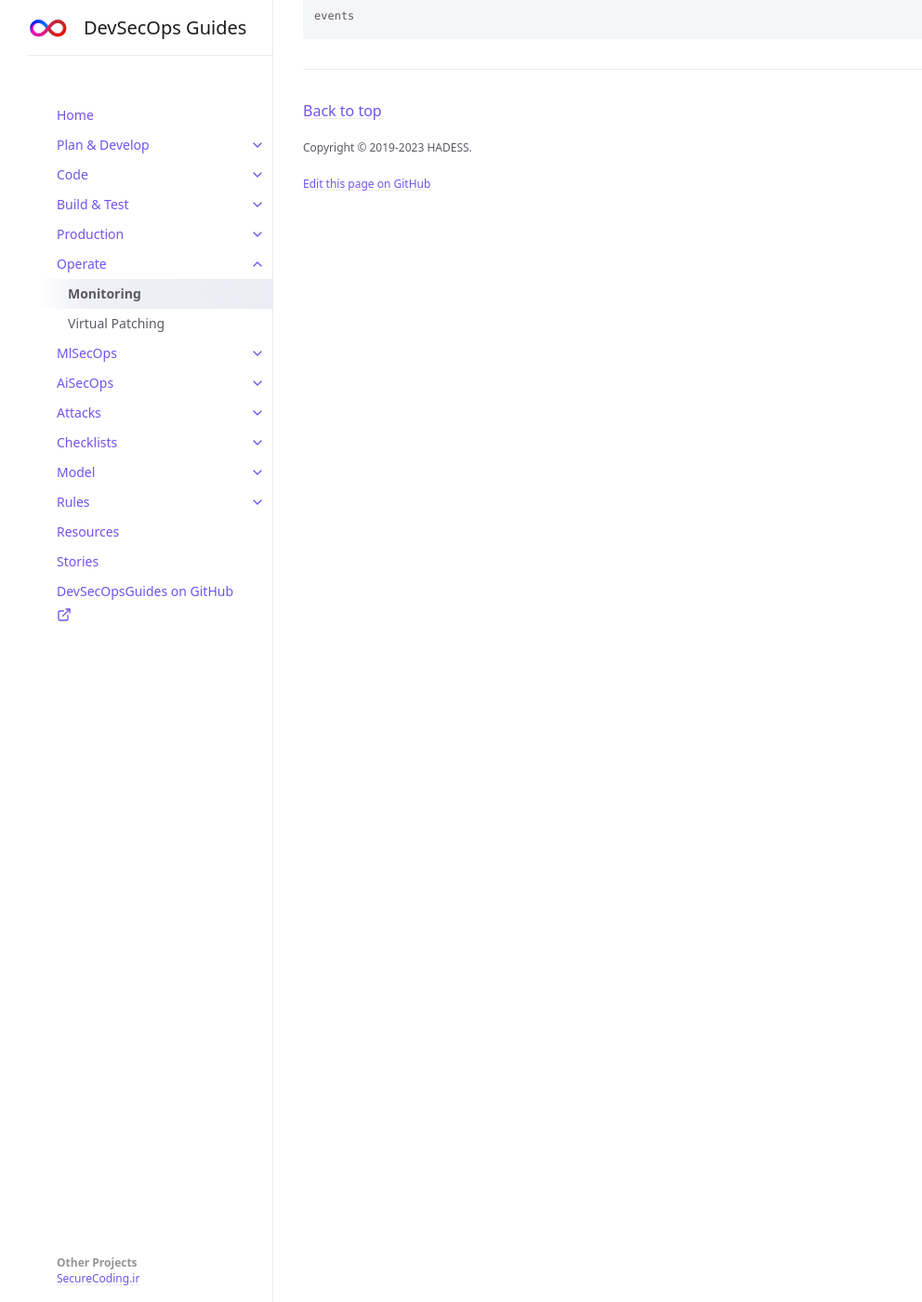
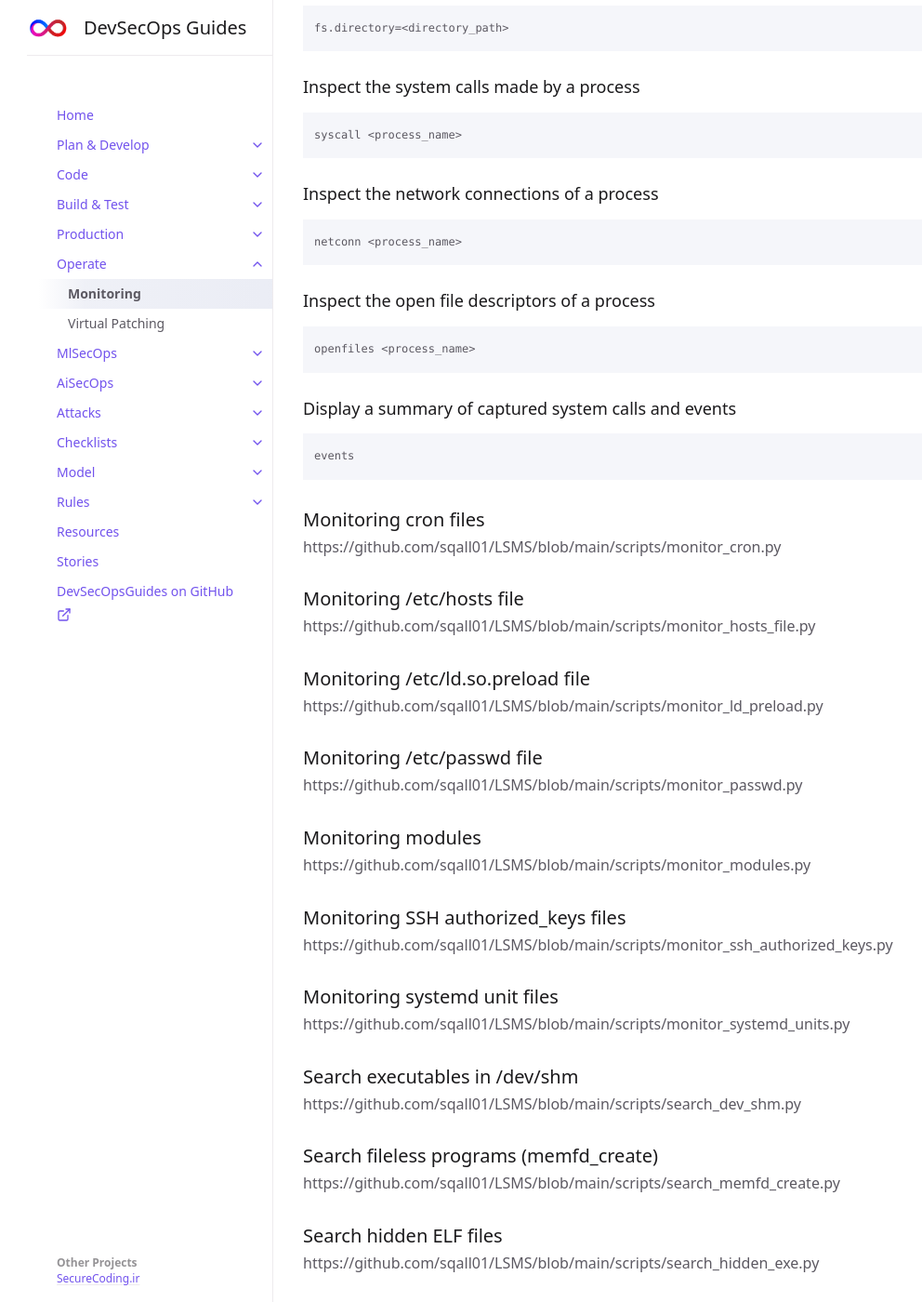
Before and after one commit to devsecopsguides/devsecopsguides.github.io, a Jekyll site: the page built from docs/operate/monitoring.md, in a window 1280 px wide and 1400 px high, scrolled down 21235 px. Shown: the whole window at 93% size, without its empty margins (78-1070 px from the left). Built offline with Jekyll 4.4.1, drawn with Linux system fonts in a browser that asks for light colours; some of the changed text lies outside the part shown.

Commit message:
add lsms script

````diff
--- a/docs/operate/monitoring.md
+++ b/docs/operate/monitoring.md
@@ -988,3 +988,108 @@ openfiles <process_name>
 ```
 events
 ```
+
+
+## Monitoring cron files
+
+
+https://github.com/sqall01/LSMS/blob/main/scripts/monitor_cron.py
+
+
+
+## Monitoring /etc/hosts file
+
+
+https://github.com/sqall01/LSMS/blob/main/scripts/monitor_hosts_file.py
+
+
+## Monitoring /etc/ld.so.preload file
+
+
+https://github.com/sqall01/LSMS/blob/main/scripts/monitor_ld_preload.py
+
+
+## Monitoring /etc/passwd file
+
+
+https://github.com/sqall01/LSMS/blob/main/scripts/monitor_passwd.py
+
+
+## Monitoring modules
+
+
+https://github.com/sqall01/LSMS/blob/main/scripts/monitor_modules.py
+
+
+## Monitoring SSH authorized_keys files
+
+
+https://github.com/sqall01/LSMS/blob/main/scripts/monitor_ssh_authorized_keys.py
+
+
+## Monitoring systemd unit files
+
+
+https://github.com/sqall01/LSMS/blob/main/scripts/monitor_systemd_units.py
+
+
+## Search executables in /dev/shm
+
+
+https://github.com/sqall01/LSMS/blob/main/scripts/search_dev_shm.py
+
+
+## Search fileless programs (memfd_create)
+
+
+https://github.com/sqall01/LSMS/blob/main/scripts/search_memfd_create.py
+
+
+## Search hidden ELF files
+
+
+https://github.com/sqall01/LSMS/blob/main/scripts/search_hidden_exe.py
+
+
+
+## Search immutable files
+
+
+https://github.com/sqall01/LSMS/blob/main/scripts/search_immutable_files.py
+
+
+
+
+## Search kernel thread impersonations
+
+
+https://github.com/sqall01/LSMS/blob/main/scripts/search_non_kthreads.py
+
+
+
+## Search processes that were started by a now disconnected SSH session
+
+
+https://github.com/sqall01/LSMS/blob/main/scripts/search_ssh_leftover_processes.py
+
+
+
+
+## Search running deleted programs
+
+
+https://github.com/sqall01/LSMS/blob/main/scripts/search_deleted_exe.py
+
+
+
+## Test script to check if alerting works
+
+
+https://github.com/sqall01/LSMS/blob/main/scripts/test_alert.py
+
+
+
+## Verify integrity of installed .deb packages
+
+
+https://github.com/sqall01/LSMS/blob/main/scripts/verify_deb_packages.py
````
Also changed, not shown: docs/resources/resources.md (+13 -0 lines).
